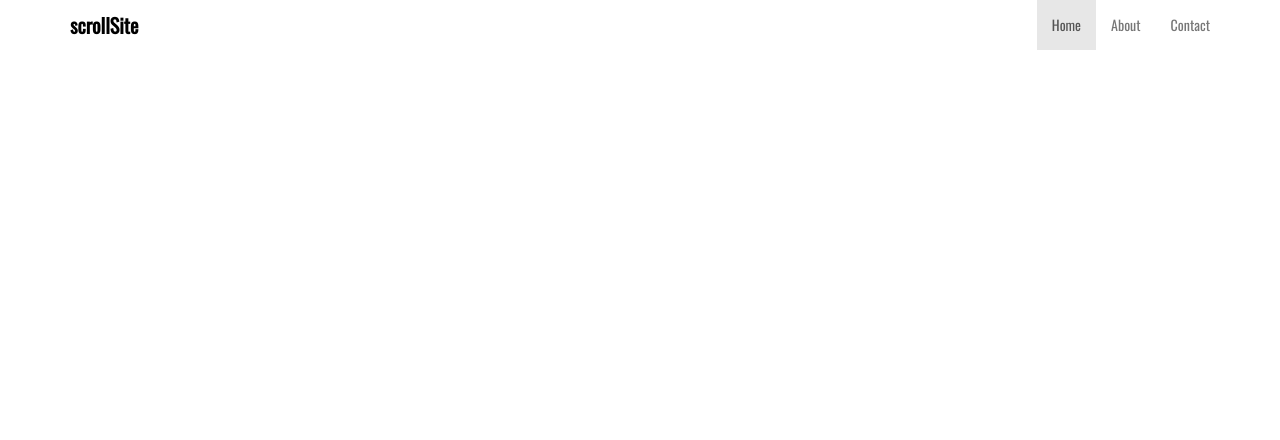
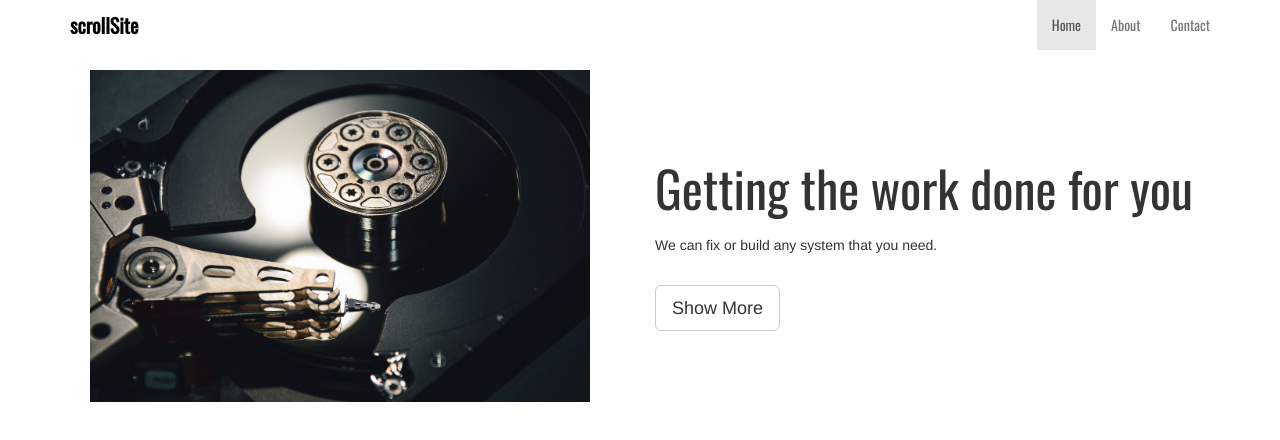
Before and after one commit to Hereiam123/scrollSite, a plain HTML site: page index.html in a window 1280 px wide. Drawn offline with nearby package versions, Linux system fonts and the light colour scheme.

Commit message:
Setup showcase area

```diff
--- a/css/style.css
+++ b/css/style.css
@@ -1,3 +1,15 @@
+body{
+    margin-top: 70px;
+}
+
+h1,h2,h3,h4,h5,h6{
+    font-family: Oswald;
+}
+
+p{
+    font-famiy: Roboto;
+}
+
 .navbar-default{
     background:#fff;
     border:0;
@@ -9,3 +21,17 @@
     color:#000 !important;
     font-weight:bold;
 }
+
+#showcase h1{
+    font-size:50px;
+    margin-bottom:20px;
+}
+
+#showcase img{
+    width:90%;
+    margin-left:20px;
+}
+
+#showcase .showcase-right{
+    margin-top:90px;
+}
--- a/index.html
+++ b/index.html
@@ -4,6 +4,7 @@
     <meta charset="UTF-8">
     <title>scrollSite</title>
     <link href="https://fonts.googleapis.com/css?family=Oswald" rel="stylesheet">
+    <link href="https://fonts.googleapis.com/css?family=Roboto" rel="stylesheet">
     <script src="https://unpkg.com/scrollreveal/dist/scrollreveal.min.js"></script>
     <link href="https://maxcdn.bootstrapcdn.com/bootstrap/3.3.7/css/bootstrap.min.css" rel="stylesheet" integrity="sha384-BVYiiSIFeK1dGmJRAkycuHAHRg32OmUcww7on3RYdg4Va+PmSTsz/K68vbdEjh4u" crossorigin="anonymous">
     <link href="css/style.css" rel="stylesheet">
@@ -31,7 +32,23 @@
         </nav>
 
         <section id="showcase">
-
+            <div class="container">
+                <div class="row">
+                    <div class="col-md-6 col-sm-6">
+                        <div class="showcase-left">
+                            <img src="img/image1.jpg" class="img-responsive">
+                        </div>
+                    </div>
+                    <div class="col-md-6 col-sm-6">
+                        <div class="showcase-right">
+                            <h1>Getting the work done for you</h1>
+                            <p>We can fix or build any system that you need.</p>
+                            <br>
+                            <a class="btn btn-default btn-lg showcase-btn">Show More</a>
+                        </div>
+                    </div>
+                </div>
+            </div>
         </section>
 
     <script src="https://code.jquery.com/jquery-3.2.1.min.js" integrity="sha256-hwg4gsxgFZhOsEEamdOYGBf13FyQuiTwlAQgxVSNgt4=" crossorigin="anonymous"></script>
```
Also changed, not shown: img/image1.jpg (added).
